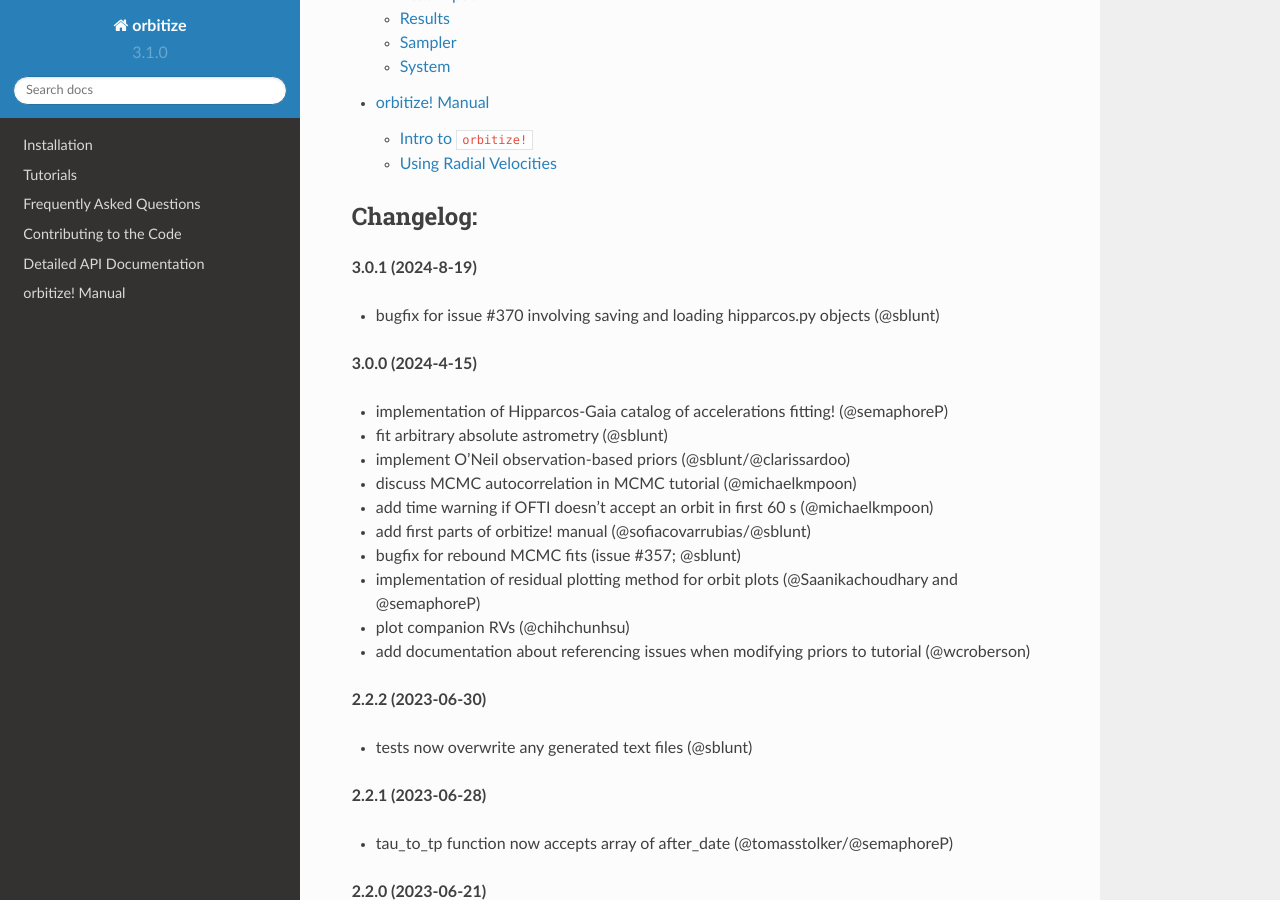
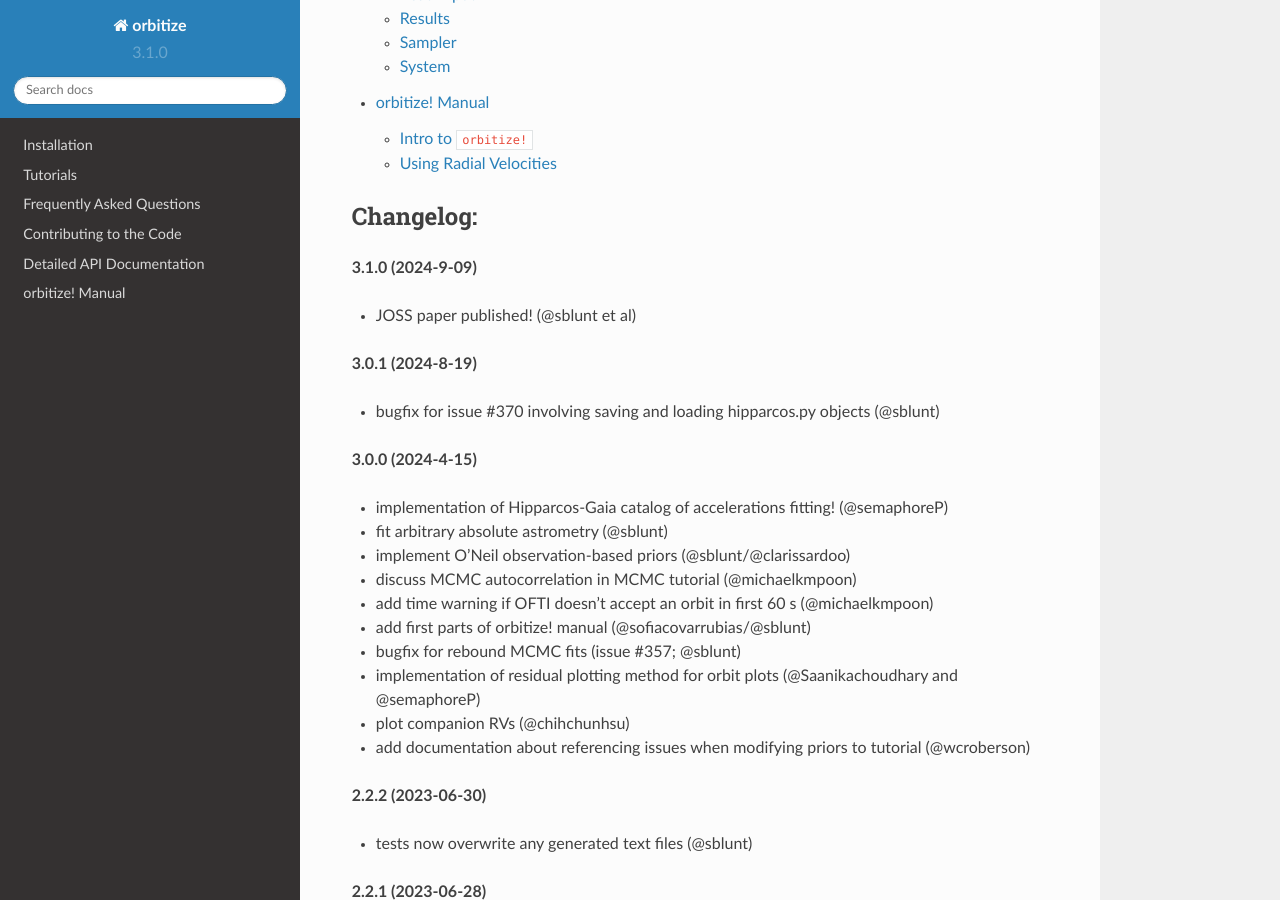
Before and after one commit to sblunt/orbitize, a Sphinx documentation site: the page built from docs/index.rst, in a window 1280 px wide and 900 px high, scrolled down 1802 px. Built offline with Sphinx 7.4.7 and the Read the Docs theme 2.0.0, drawn with Linux system fonts in a browser that asks for light colours; pages that are not in the unit, such as notebooks, are missing from menus.

Commit message:
update changelog

```diff
--- a/docs/index.rst
+++ b/docs/index.rst
@@ -54,6 +54,10 @@
 
 Changelog:
 ++++++++++
+
+**3.1.0 (2024-9-09)**
+
+- JOSS paper published! (@sblunt et al)
 
 **3.0.1 (2024-8-19)**
 
```
